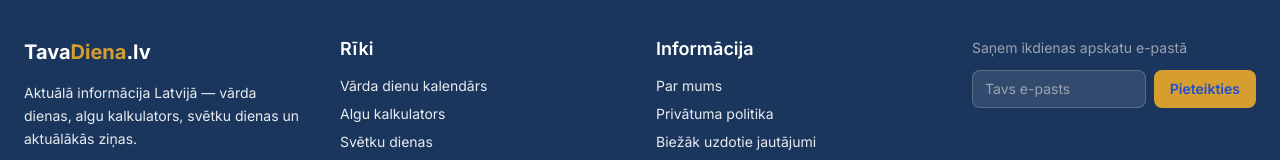
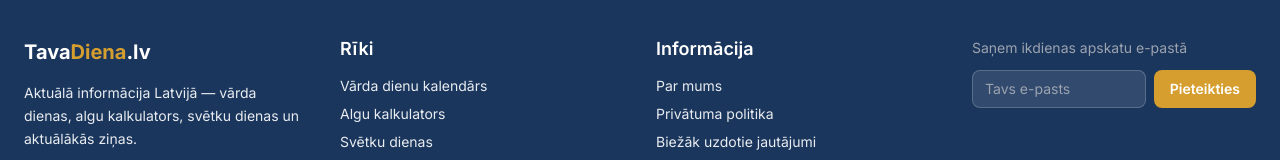
Before and after one commit to pebpeter369-netizen/sodien-lv, a Next.js app: page / in a window 1280 px wide. Shown: the part 1411-1571 px from the top of the page. Built offline with nearby package versions, Linux system fonts and the light colour scheme; no server answers; the database is empty.

Commit message:
Fix footer newsletter button text color - use white
Button 'Pieteikties' in footer now has white text on accent gold background
with proper hover to darker accent color.

Co-Authored-By: Claude Haiku 4.5 <noreply@anthropic.com>

```diff
--- a/src/components/ui/NewsletterSignup.tsx
+++ b/src/components/ui/NewsletterSignup.tsx
@@ -76,7 +76,7 @@ export function NewsletterSignup({ variant = "card" }: NewsletterSignupProps) {
             <button
               type="submit"
               disabled={state === "loading"}
-              className="px-4 py-2 bg-accent text-primary-dark font-semibold text-sm rounded-lg hover:bg-accent-light transition-colors disabled:opacity-60 shrink-0"
+              className="px-4 py-2 bg-accent text-white font-semibold text-sm rounded-lg hover:bg-accent-dark transition-colors disabled:opacity-60 shrink-0"
             >
               {state === "loading" ? "..." : "Pieteikties"}
             </button>
```
